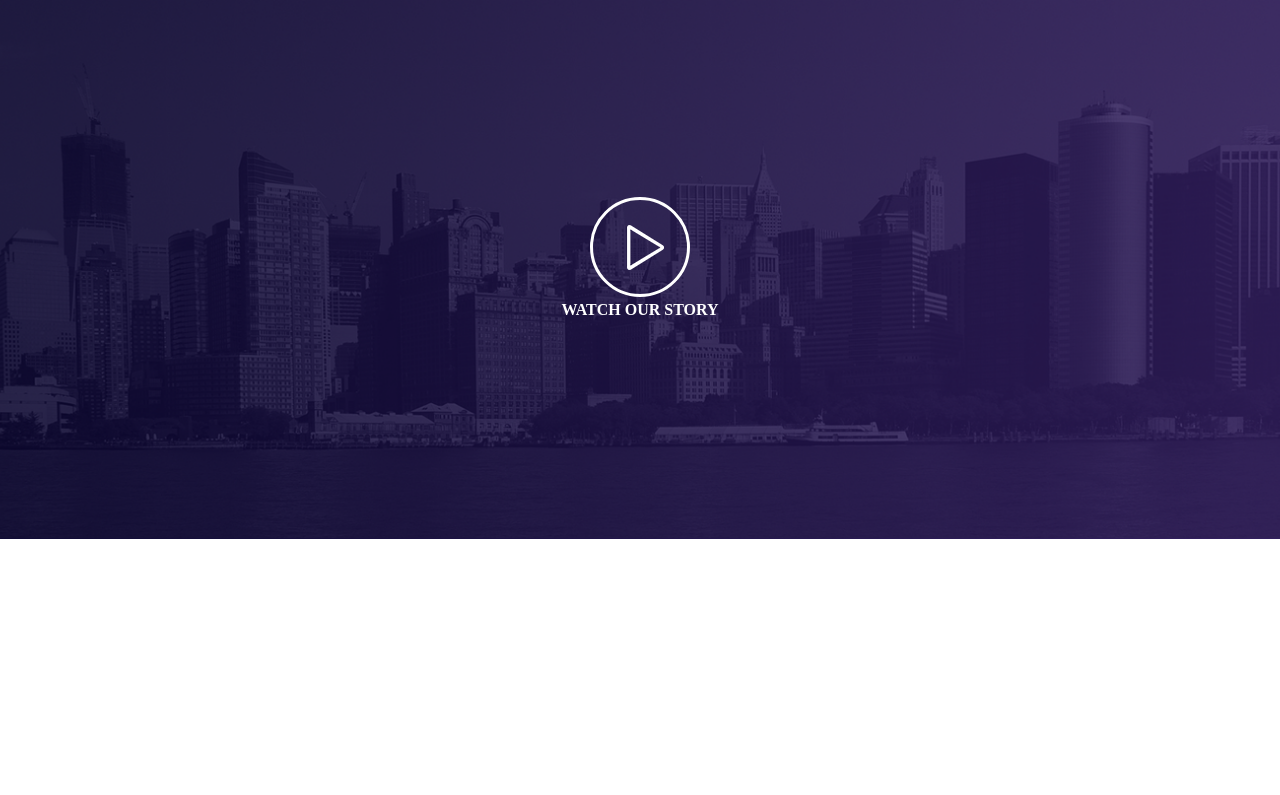
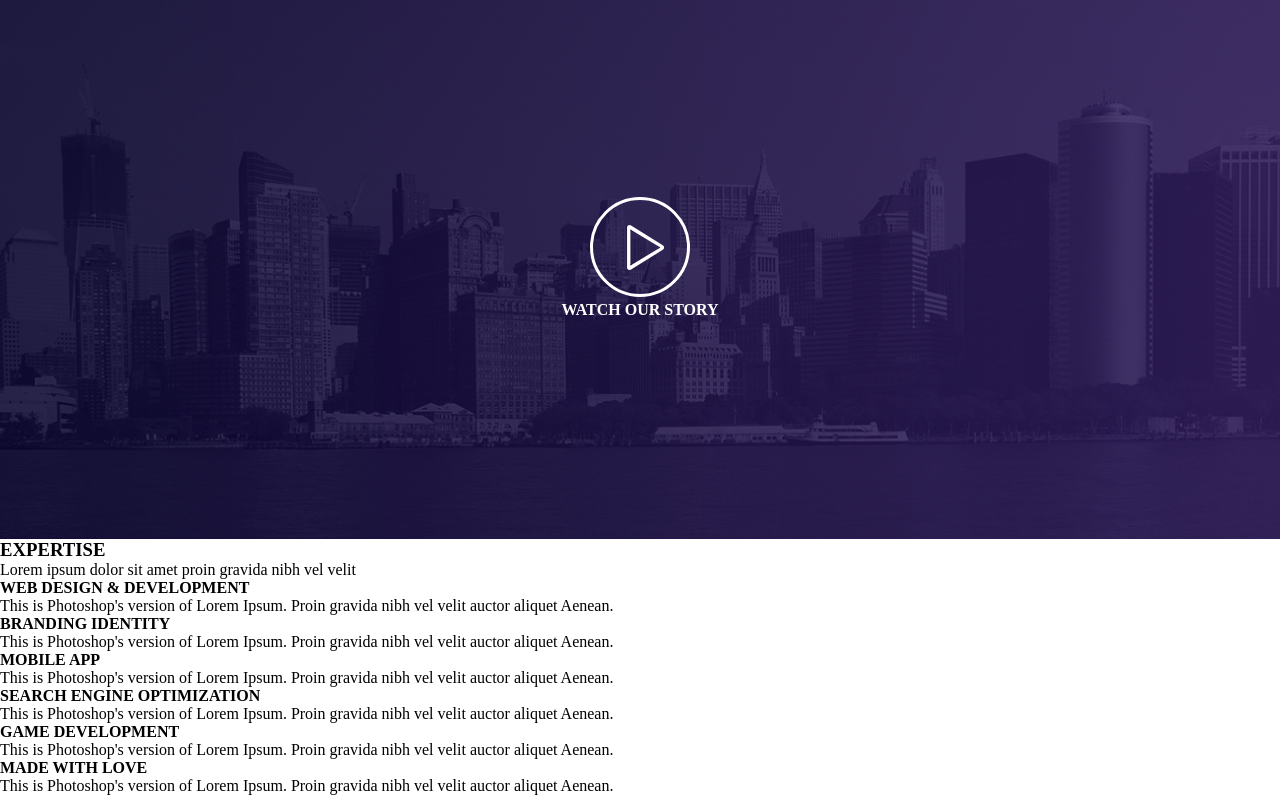
Before and after one commit to 8ark60/Tajam-Web, a plain HTML site: page index.html in a window 1280 px wide. Shown: the part 1283-2078 px from the top of the page. Before the commit the page ends 1822 px from the top, so only its background shows below. Drawn offline with Linux system fonts and the light colour scheme.

Commit message:
CSS: Expertise

```diff
--- a/index.html
+++ b/index.html
@@ -53,6 +53,7 @@
             </ol>
         </div>
     </header>
+    <!-- header fin -->
     <section id="about">
         <div class="story container">
             <div class="ci">
@@ -70,7 +71,43 @@
             <h3>WATCH OUR STORY</h3>
         </div>
     </section>
-    <section id="expertise"></section>
+    <!-- section about fin -->
+    <section id="expertise">
+        <div>
+            <div>
+                <h3>EXPERTISE</h3>
+                <p>Lorem ipsum dolor sit amet proin gravida nibh vel velit</p>
+            </div>
+            <div>
+                <ul>
+                    <li>
+                        <h4>WEB DESIGN & DEVELOPMENT</h4>
+                        <p>This is Photoshop's version of Lorem Ipsum. Proin gravida nibh vel velit auctor aliquet Aenean.</p>
+                    </li>
+                    <li>
+                        <h4>BRANDING IDENTITY</h4>
+                        <p>This is Photoshop's version of Lorem Ipsum. Proin gravida nibh vel velit auctor aliquet Aenean.</p>
+                    </li>
+                    <li>
+                        <h4>MOBILE APP</h4>
+                        <p>This is Photoshop's version of Lorem Ipsum. Proin gravida nibh vel velit auctor aliquet Aenean.</p>
+                    </li>
+                    <li>
+                        <h4>SEARCH ENGINE OPTIMIZATION</h4>
+                        <p>This is Photoshop's version of Lorem Ipsum. Proin gravida nibh vel velit auctor aliquet Aenean.</p>
+                    </li>
+                    <li>
+                        <h4>GAME DEVELOPMENT</h4>
+                        <p>This is Photoshop's version of Lorem Ipsum. Proin gravida nibh vel velit auctor aliquet Aenean.</p>
+                    </li>
+                    <li>
+                        <h4>MADE WITH LOVE</h4>
+                        <p>This is Photoshop's version of Lorem Ipsum. Proin gravida nibh vel velit auctor aliquet Aenean.</p>
+                    </li>
+                </ul>
+            </div>
+        </div>
+    </section>
     <section id="team"></section>
     <section id="works"></section>
     <section id="people"></section>
--- a/style.css
+++ b/style.css
@@ -151,3 +151,5 @@ header {
     font-weight: 900;
     margin-bottom: 20px;
 }
+
+/* section Expertise */
```
